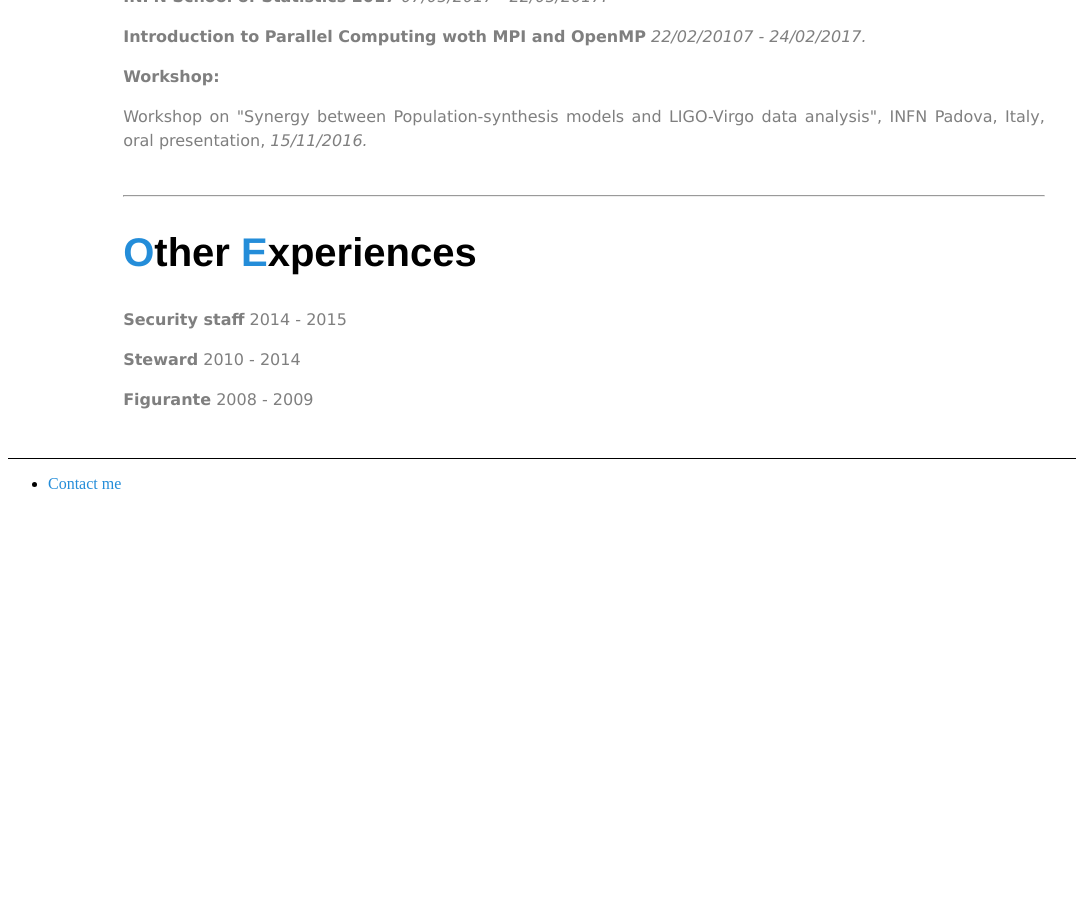
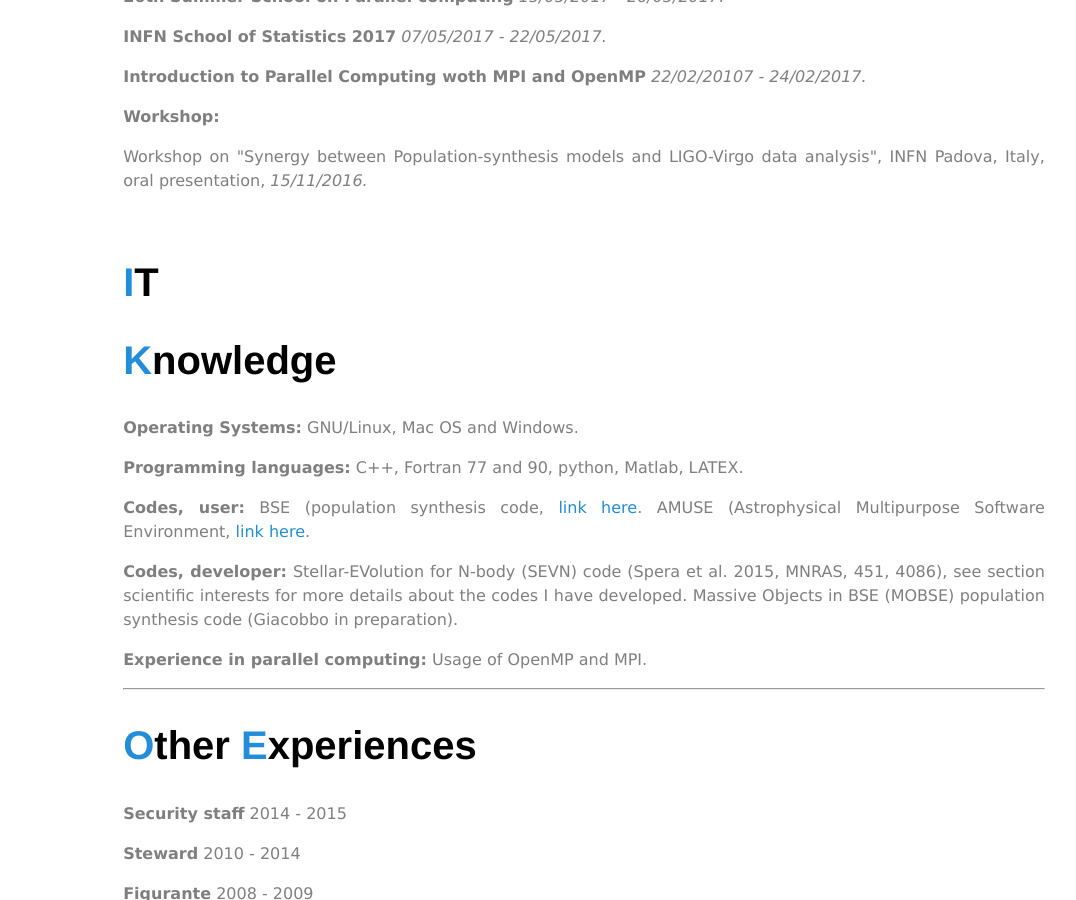
Before and after one commit to GiacobboNicola/giacobbonicola.github.io, a Jekyll site: the page built from item3.html, in a window 1280 px wide and 900 px high, scrolled down 1918 px. Shown: the whole window, without its empty margins (56-1132 px from the left). Built offline with Jekyll 4.4.1, drawn with Linux system fonts in a browser that asks for light colours; before the commit the page ends 2427 px from its top, so only the background shows below that; some of the changed text lies outside the part shown.

Commit message:
updated cv

```diff
--- a/_layouts/cv.html
+++ b/_layouts/cv.html
@@ -70,6 +70,10 @@
 							<p><b>Proposal</b> <i><span class="small">07/2017 - Current</span></i></p>
 							<p>CO-I of the proposal “The impact of stellar dynamics on gravitational-wave sources”. Awarded 6,000,000 CPU+GPU hours on the CINECA supercomputers
 								MARCONI-A2 and GALILEO.</p>
+						</div>
+						<div>
+							<p><b>Grant</b> <i><span class="small">03/2018 - 9/2018</span></i></p>
+							<p>Grant (5k EUR for 6 months) awarded by Fondazione Ing. Aldo Gini.</p>
 						</div>
 						<div>
 							<p><b>Erasmus Placement</b> <i><span class="small">06/03/20107 - 18/06/2017</span></i></p>
@@ -85,8 +89,8 @@
 					<div>
 						<h2><span class="b">C</span>olloquia, <span class="b">M</span>eeting, <span class="b">T</span>alks & <span class="b">S</span>chools</h2>
 						<div>
-							<p><b>ISSI Project on Young Stars & BH Binaries:</b></p>
-							<p>Kick-off <a href="http://www.issibern.ch/teams/blackholebinary/index.php/programme/">meeting</a> <i><span class="small"> 13/11/2017 - 17/11/2017.</span></i></p>
+
+							<p><b>ISSI Project on Young Stars & BH Binaries:</b> Kick-off <a href="http://www.issibern.ch/teams/blackholebinary">meeting</a> <i><span class="small"> 13/11/2017 - 17/11/2017.</span></i></p>
 						</div>
 						<div>
 							<p><b>26th Summer School on Parallel computing</b><i><span class="small"> 15/05/2017 - 26/05/2017.</span></i></p>
@@ -100,6 +104,19 @@
 						<div>
 							<p><b>Workshop:</b><p>
 							<p>Workshop on "Synergy between Population-synthesis models and LIGO-Virgo data analysis", INFN Padova, Italy, oral presentation, <i><span class="small"> 15/11/2016.</span></i></p><br>
+						</div>
+					</div>
+					<div>
+						<h2><span class="b">I</span>T <h2><span class="b">K</span>nowledge</h2>
+						<div>
+						    <p><b>Operating Systems:</b> GNU/Linux, Mac OS and Windows.</p>
+							<p><b>Programming languages:</b> C++, Fortran 77 and 90, python, Matlab, LATEX.</p>
+							<p><b>Codes, user:</b> BSE (population synthesis code, <a href="http://astronomy.swin.edu.au/~jhurley/)">link here</a>.
+							AMUSE (Astrophysical Multipurpose Software Environment, <a href="http://www.amusecode.org)">link here</a>.</p>
+							<p><b>Codes, developer:</b> Stellar-EVolution for N-body (SEVN) code (Spera et al. 2015, MNRAS, 451, 4086), see section scientific
+								interests for more details about the codes I have developed. Massive Objects in BSE (MOBSE) population synthesis code (Giacobbo
+								in preparation).</p>
+							<p><b>Experience in parallel computing:</b> Usage of OpenMP and MPI.</p>
 						</div>
 					</div>
 					<hr>
```
Also changed, not shown: other parts of _layouts/cv.html (+1 -1 lines), 1 other file.
